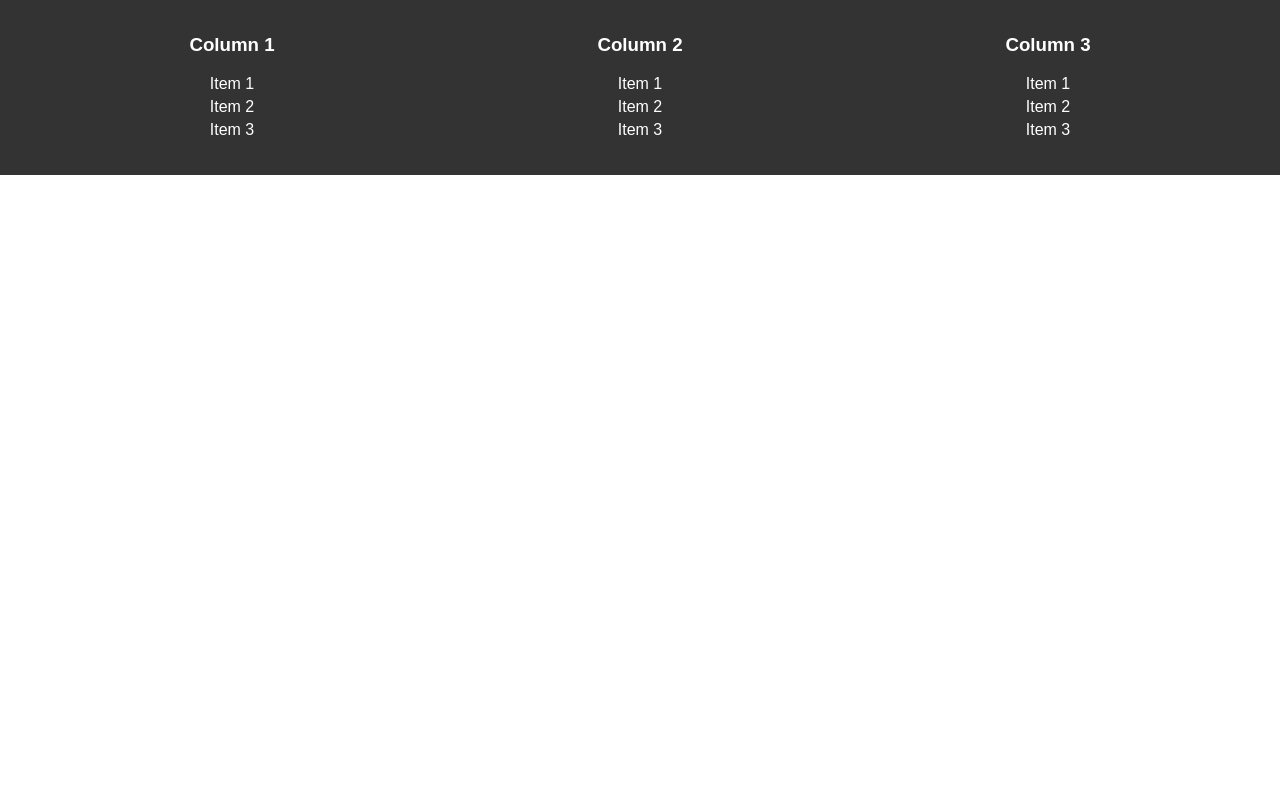
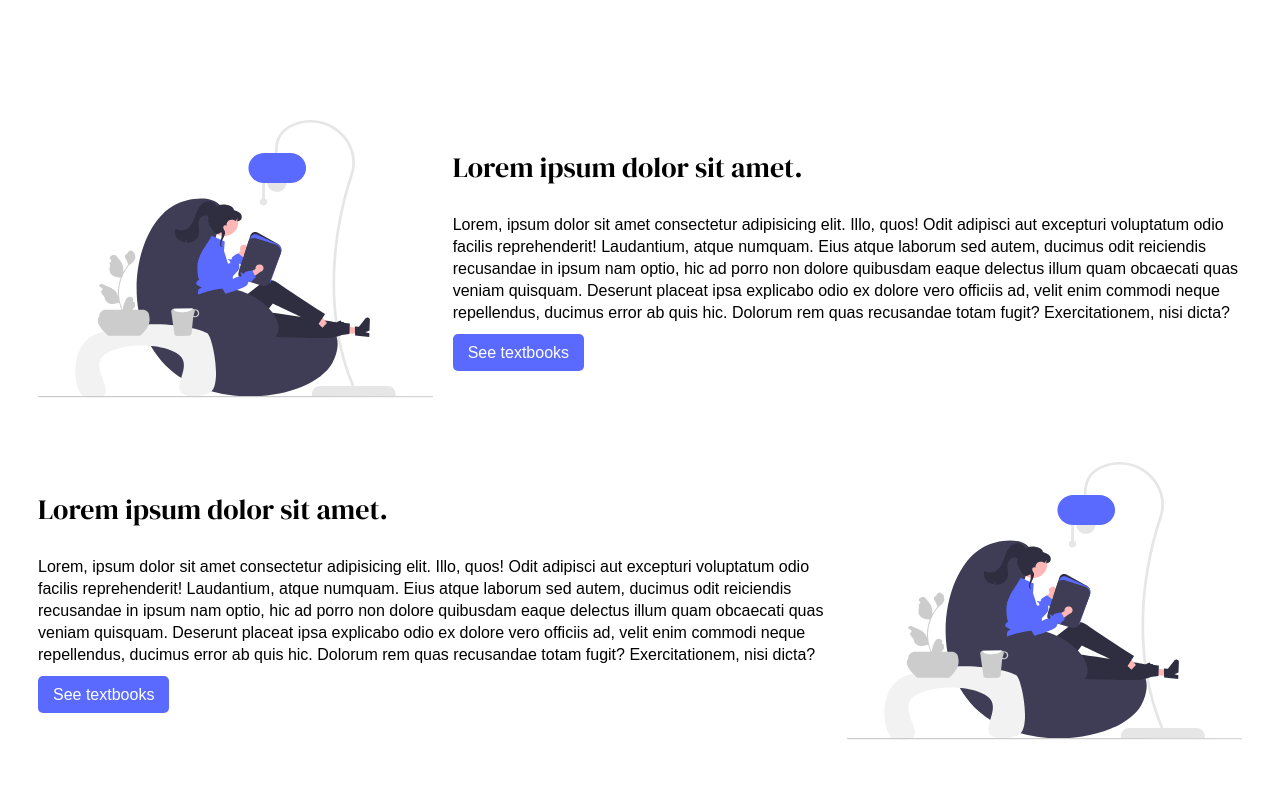
Before and after one commit to Bookable-texts/Bookable-texts, a React (Vite) app: page / in a window 1280 px wide. Shown: the part 1560-2360 px from the top of the page. Before the commit the page ends 1735 px from the top, so only its background shows below. Built offline with nearby package versions, Linux system fonts and the light colour scheme; a web font is replaced by a local one.

Commit message:
Added the more info section Created a dynamic  grid component that changes direction based on requirements

```diff
--- /dev/null
+++ b/src/components/ui/Grid.jsx
@@ -0,0 +1,39 @@
+import React from 'react'
+import '../../styles/ui/Grid.css'
+import { Link } from 'react-router-dom'
+
+function Grid({ direction, img_src, link_to, title, paragraph, button_text}) {
+  return (
+    <>
+        {direction == 'left' ? (
+            <div className="grid grid_left">
+            <div className="image_container">
+              <img src={img_src} />
+            </div>
+            <div className="content">
+              <h3 className="heading heading_medium">{title}</h3>
+              <p className="paragraph">
+                {paragraph}
+              </p>
+              <Link to={link_to} className="btn btn_primary">{button_text}</Link>
+            </div>
+          </div>
+        ): (
+            <div className="grid grid_right">
+          <div className="content">
+              <h3 className="heading heading_medium">{title}</h3>
+              <p className="paragraph">
+                {paragraph}
+              </p>
+              <Link to={link_to} className="btn btn_primary">{button_text}</Link>
+            </div>
+            <div className="image_container">
+              <img src={img_src}/>
+            </div>
+          </div>
+        )}
+    </>
+  )
+}
+
+export default Grid
--- a/src/index.css
+++ b/src/index.css
@@ -30,7 +30,16 @@ a {
     font-family: "DM Serif Display", serif;
     font-weight: 400;
     font-style: normal;
+
+}
+.heading_large {
     font-size: 32px;
+}
+.heading_medium {
+    font-size: 28px;
+}
+.heading_small {
+    font-size: 24px;
 }
 
 .subheading {
@@ -39,7 +48,6 @@ a {
 
 section {
     padding: 60px 0;
-
 }
 
 .container {
@@ -48,8 +56,13 @@ section {
     padding: 0 30px;
 }
 
+.grid_container {
+    margin: 60px 0;
+}
+
 .paragraph {
     line-height: 22px;
+    margin-bottom: 20px;
 }
 
 /********* UI components *********/
--- a/src/pages/Home.jsx
+++ b/src/pages/Home.jsx
@@ -3,6 +3,7 @@ import heroImage from '../../public/hero.svg'
 import { Link } from 'react-router-dom'
 import '../styles/Home.css'
 import readingAvatar from '../../public/Reading_avatar.svg'
+import Grid from '../components/ui/Grid'
 
 function Home() {
   return (
@@ -31,9 +32,10 @@ function Home() {
     </section>
 
     {/* hero section */}
+
     <section className="about bg_ghostwhite" id="about">
       <div className="container text_centered">
-        <h2 className="heading">Who are we <br /> And what do we do?</h2>
+        <h2 className="heading heading_large">Who are we <br /> And what do we do?</h2>
         <p className="subheading">
           Lorem ipsum dolor sit amet consectetur adipisicing elit. Voluptatem?
         </p>
@@ -71,6 +73,33 @@ function Home() {
         </div>
       </div>
     </section>
+
+    {/* More info section */}
+
+    <section className="more_information" id="more_information">
+      <div className="container">
+
+        <div className="grid_container">
+          <Grid
+            direction={'left'}
+            img_src={readingAvatar}
+            link_to={`/textbooks`}
+            title={'Lorem ipsum dolor sit amet.'}
+            paragraph={`Lorem, ipsum dolor sit amet consectetur adipisicing elit. Illo, quos! Odit adipisci aut excepturi voluptatum odio facilis reprehenderit! Laudantium, atque numquam. Eius atque laborum sed autem, ducimus odit reiciendis recusandae in ipsum nam optio, hic ad porro non dolore quibusdam eaque delectus illum quam obcaecati quas veniam quisquam. Deserunt placeat ipsa explicabo odio ex dolore vero officiis ad, velit enim commodi neque repellendus, ducimus error ab quis hic. Dolorum rem quas recusandae totam fugit? Exercitationem, nisi dicta?`}
+            button_text={'See textbooks'}
+          />
+          <Grid
+            direction={'right'}
+            img_src={readingAvatar}
+            link_to={`/textbooks`}
+            title={'Lorem ipsum dolor sit amet.'}
+            paragraph={`Lorem, ipsum dolor sit amet consectetur adipisicing elit. Illo, quos! Odit adipisci aut excepturi voluptatum odio facilis reprehenderit! Laudantium, atque numquam. Eius atque laborum sed autem, ducimus odit reiciendis recusandae in ipsum nam optio, hic ad porro non dolore quibusdam eaque delectus illum quam obcaecati quas veniam quisquam. Deserunt placeat ipsa explicabo odio ex dolore vero officiis ad, velit enim commodi neque repellendus, ducimus error ab quis hic. Dolorum rem quas recusandae totam fugit? Exercitationem, nisi dicta?`}
+            button_text={'See textbooks'}
+          />
+        </div>
+
+      </div>
+    </section>
     </>
 
   )
--- /dev/null
+++ b/src/styles/ui/Grid.css
@@ -0,0 +1,25 @@
+
+.grid {
+    display: grid;
+    margin-top: 30px;
+    margin-bottom: 60px;
+    gap: 20px;
+}
+.grid .image_container {
+    padding: auto 0;
+}
+.grid .image_container img {
+    width: 100%;
+}
+
+.grid .content {
+    padding: auto 0;
+}
+
+.grid_left {
+    grid-template-columns: 4fr 8fr;
+}
+
+.grid_right {
+    grid-template-columns: 8fr 4fr;
+}
```
